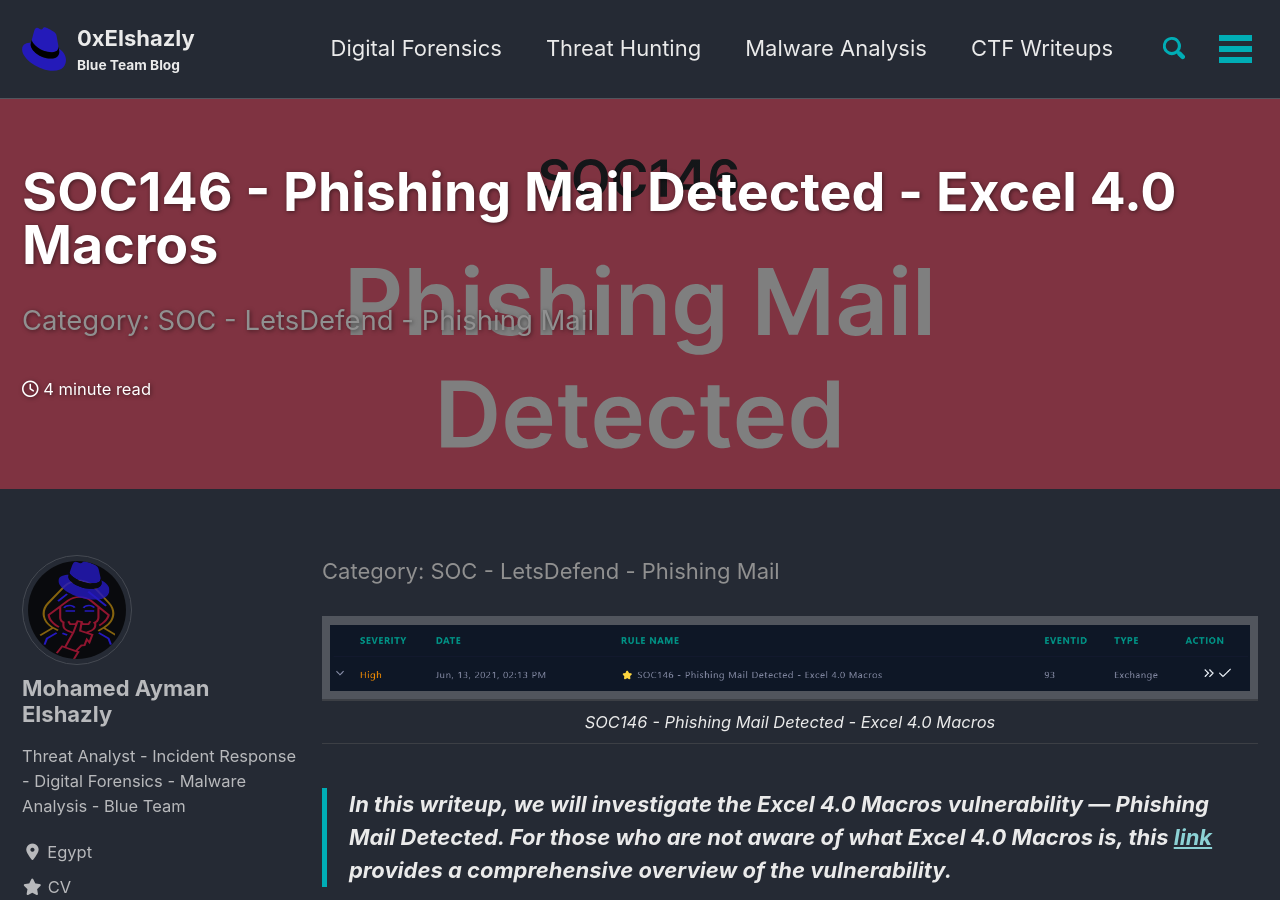
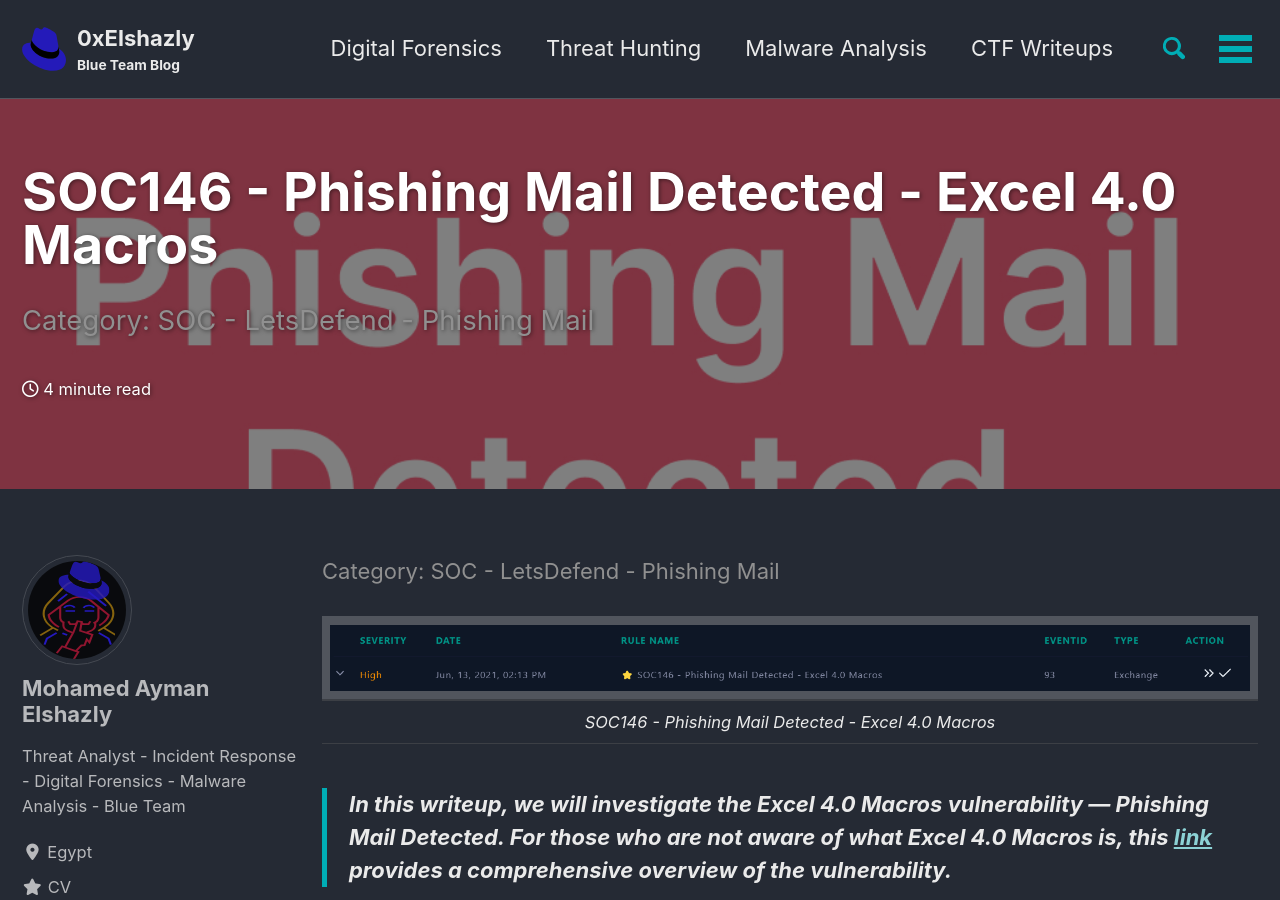
Before and after one commit to 0xElshazly/0xElshazly.github.io, a Jekyll site: the page built from _posts/Challenges-Writeups/2023-07-15-SOC146-Phishing-Email.md, in a window 1280 px wide and 900 px high. Built offline with Jekyll 4.4.1, drawn with Linux system fonts in a browser that asks for light colours; cached includes are drawn as plain includes; nearby versions of some CDN libraries.

Commit message:
Update SOC146 - Phishing Mail Detected

```diff
--- a/_posts/Challenges-Writeups/2023-07-15-SOC146-Phishing-mail.md
+++ b/_posts/Challenges-Writeups/2023-07-15-SOC146-Phishing-Email.md
@@ -2,8 +2,8 @@
 title: "SOC146 - Phishing Mail Detected - Excel 4.0 Macros"
 
 header:
-  teaser: /assets/images/LetsDefend/SOC146/SOC146s.svg
-  overlay_image: /assets/images/LetsDefend/SOC146/SOC146s.svg
+  teaser: /assets/images/LetsDefend/SOC146/SOC146.jpg
+  overlay_image: /assets/images/LetsDefend/SOC146/SOC146.jpg
   overlay_filter: 0.5
 
 ribbon: DarkSlateBlue
```
Also changed, not shown: assets/images/LetsDefend/SOC146/SOC146.jpg, assets/images/LetsDefend/SOC146/SOC146s.svg (deleted).
